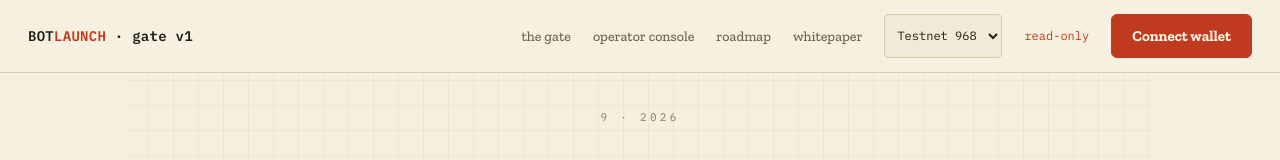
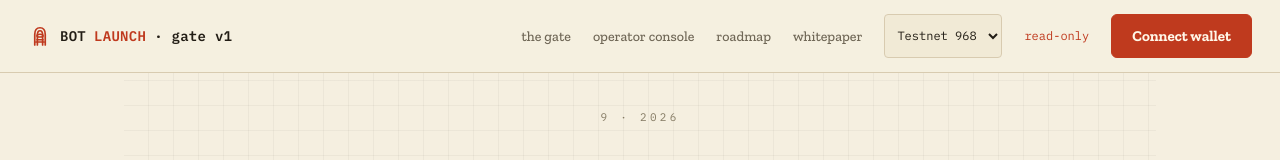
Before and after one commit to Henoch4/bot-launch, a website: page frontend/index.html in a window 1280 px wide. Shown: the top 160 px of the page. Drawn offline with nearby package versions, Linux system fonts and the light colour scheme.

Commit message:
brand: gate-and-coin logo mark in nav + favicon slot

```diff
--- a/frontend/index.html
+++ b/frontend/index.html
@@ -4,6 +4,7 @@
 <meta charset="utf-8">
 <meta name="viewport" content="width=device-width,initial-scale=1">
 <title>BotLaunch — Clear the gate</title>
+<link rel="icon" type="image/png" href="./logo.png">
 <link rel="preconnect" href="https://fonts.googleapis.com">
 <link rel="preconnect" href="https://fonts.gstatic.com" crossorigin>
 <link href="https://fonts.googleapis.com/css2?family=Zilla+Slab:wght@500;700;800&family=IBM+Plex+Mono:wght@400;500;600&display=swap" rel="stylesheet">
@@ -55,7 +56,7 @@
   @media(max-width:380px){
     .nav-brand{font-size:11.5px;}
   }
-  .nav-brand{font-family:'IBM Plex Mono',monospace;font-weight:600;letter-spacing:.02em;font-size:14px;}
+  .nav-brand{font-family:'IBM Plex Mono',monospace;font-weight:600;letter-spacing:.02em;font-size:14px;display:flex;align-items:center;gap:8px;}
   .nav-brand em{color:var(--seal);font-style:normal;}
   .nav-links{display:flex;gap:22px;align-items:center;}
   .nav-links a{color:var(--muted);text-decoration:none;font-size:14px;}
@@ -299,7 +300,7 @@ button.btn{
 <body>
 
 <nav>
-  <div class="nav-brand">BOT<em>LAUNCH</em> · gate v1</div>
+  <div class="nav-brand"><svg width="24" height="24" viewBox="0 0 64 64" aria-hidden="true" style="flex:none;"><g fill="none" stroke="var(--seal)" stroke-width="4.5" stroke-linecap="round" stroke-linejoin="round"><path d="M18 56 V28 Q18 10 32 10 Q46 10 46 28 V56"/><path d="M25 56 V30 Q25 18 32 18 Q39 18 39 30 V56"/><ellipse cx="32" cy="31" rx="8" ry="3.6"/><path d="M24 42 H40 M21 48 H43"/></g></svg>BOT<em>LAUNCH</em> · gate v1</div>
   <div class="nav-links">
     <a href="#gate">the gate</a>
     <a href="#console">operator console</a>
```
